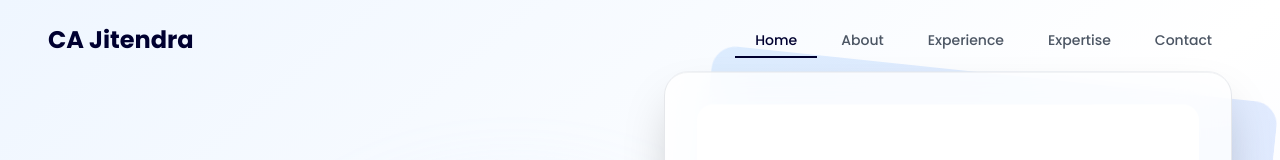
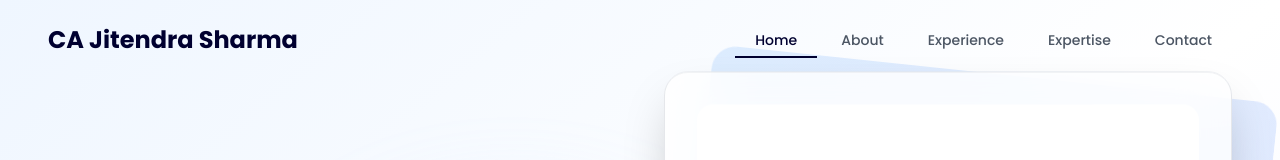
Before and after one commit to growthnext/js-portfolio, a React (Vite) app: page / in a window 1280 px wide. Shown: the top 160 px of the page. Built offline with nearby package versions, Linux system fonts and the light colour scheme; a web font is replaced by a local one.

Commit message:
changed images path

```diff
--- a/index.html
+++ b/index.html
@@ -2,7 +2,7 @@
 <html lang="en" class="scroll-smooth">
   <head>
     <meta charset="UTF-8" />
-    <link rel="icon" type="image/svg+xml" href="/favicon.ico" />
+    <link rel="icon" type="image/svg+xml" href="/favicon.png" />
     <meta name="viewport" content="width=device-width, initial-scale=1.0" />
 
     <!-- Performance optimizations -->
--- a/src/components/Navbar.jsx
+++ b/src/components/Navbar.jsx
@@ -64,7 +64,7 @@
               className="text-2xl font-bold text-primary font-['Poppins'] cursor-pointer"
               onClick={() => scrollToSection('home')}
             >
-              CA Jitendra
+              CA Jitendra Sharma
             </motion.div>
 
             {/* Desktop Navigation */}
```
Also changed, not shown: favicon.png (added).
